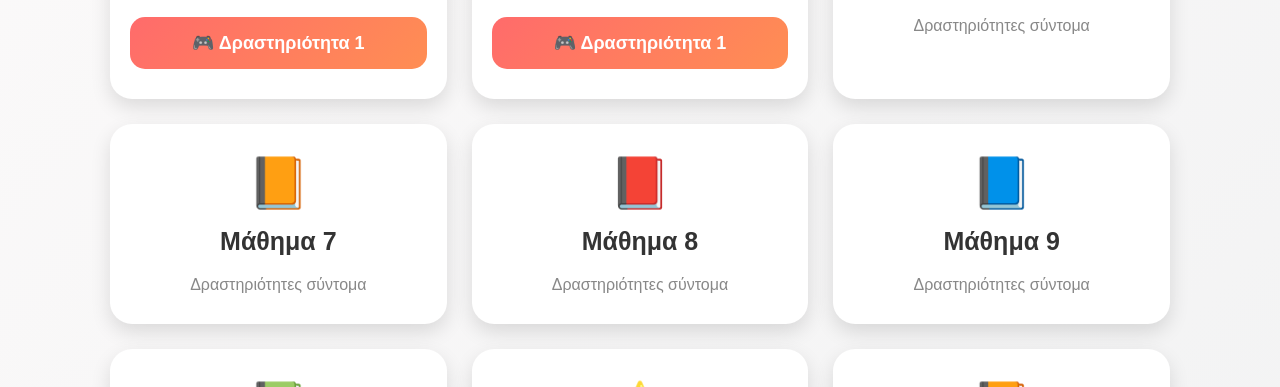
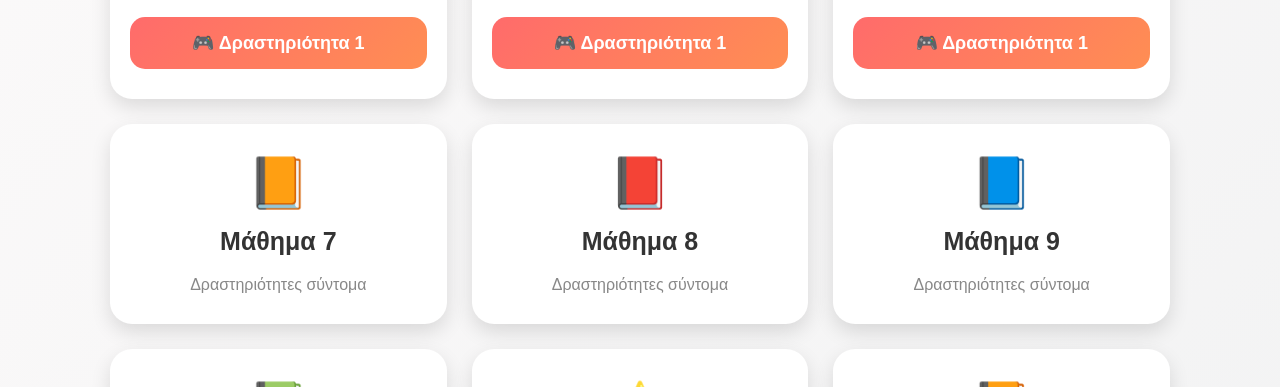
Before and after one commit to karadespina1/E-dimotikou, a plain HTML site: page index.html in a window 1280 px wide. Shown: the part 713-1100 px from the top of the page. Drawn offline with Linux system fonts and the light colour scheme.

Commit message:
Update index.html

```diff
--- a/index.html
+++ b/index.html
@@ -303,10 +303,21 @@
 
                 <h2>
                     Μάθημα 6
-                </h2>
+                 </h2>
 
-                <div class="coming">
-                    Δραστηριότητες σύντομα
+
+                <div class="activities">
+
+
+                    <a
+                        class="activity activity1"
+                        href="mathima6e.html"
+                    >
+                        🎮 Δραστηριότητα 1
+                    </a>
+
+
+
                 </div>
 
             </div>
```
